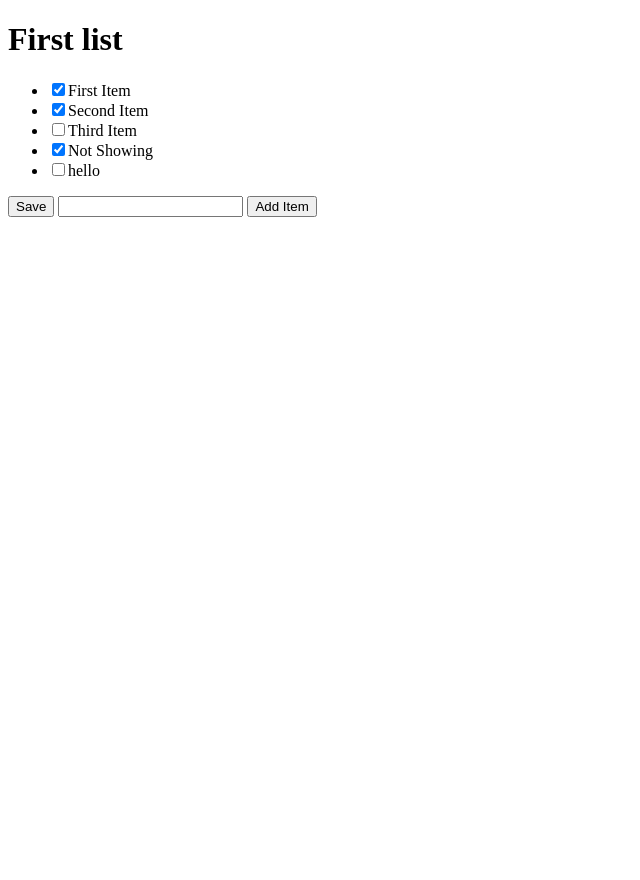
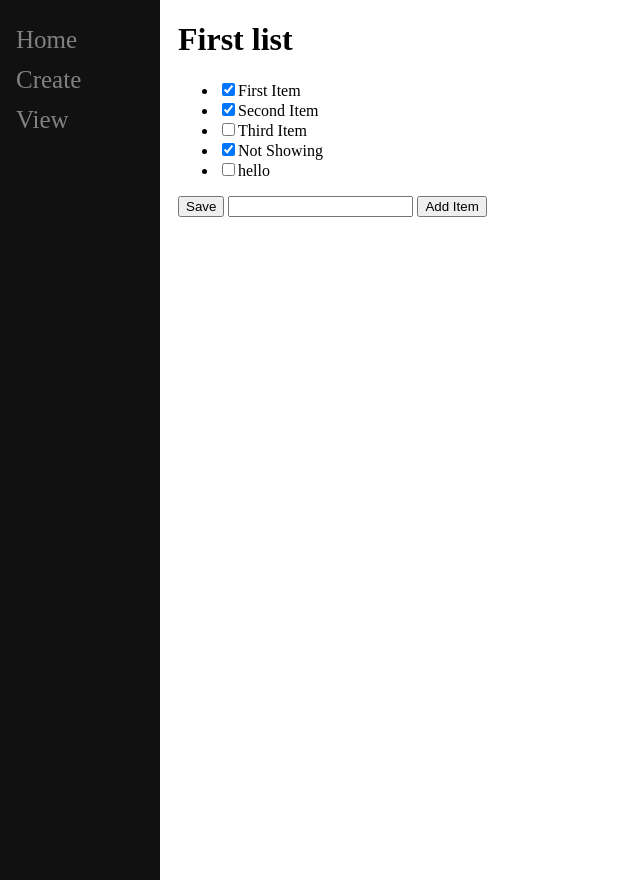
Before and after one commit to BrentLongstreet/DjangoWebsite, a Django app: page /2 in a window 1280 px wide. Shown: the whole page, without its empty margins (0-640 px from the left). Run offline with Django 4.2, Linux system fonts and the light colour scheme; data comes from the database, SQL or seed files in the repository.

Commit message:
Added sidebar

```diff
--- a/main/templates/main/base.html
+++ b/main/templates/main/base.html
@@ -5,9 +5,45 @@
     <meta http-equiv="X-UA-Compatible" content="IE=edge" />
     <title>Brent's Website</title>
     <meta name="viewport" content="width=device-width, initial-scale=1" />
-    <link rel="stylesheet" href="" />
+    <style type="text/css">
+      .sidenav {
+        height: 100%;
+        width: 160px;
+        position: fixed;
+        z-index: 1;
+        top: 0;
+        left: 0;
+        background-color: #111;
+        overflow-x: hidden;
+        padding-top: 20px;
+      }
+
+      .sidenav a {
+        padding: 6px 8px 6px 16px;
+        text-decoration: none;
+        font-size: 25px;
+        color: #818181;
+        display: block;
+      }
+
+      .sidenav a:hover {
+        color: #f1f1f1;
+      }
+
+      .main {
+        margin-left: 160px;
+        padding: 0px 10px;
+      }
+    </style>
   </head>
   <body>
-    <div id="content" , name="" content>{% block content %} {% endblock %}</div>
+    <div class="sidenav">
+      <a href="/home">Home</a>
+      <a href="/create">Create</a>
+      <a href="/2">View</a>
+    </div>
+    <div id="content" name="content" class="main">
+      {% block content %} {% endblock %}
+    </div>
   </body>
 </html>
```
